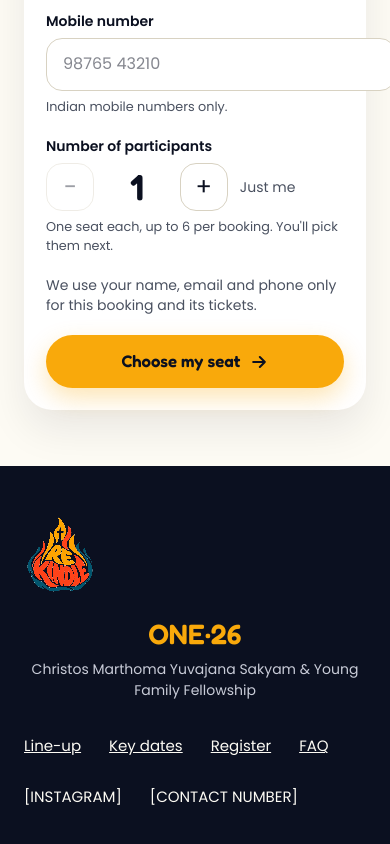
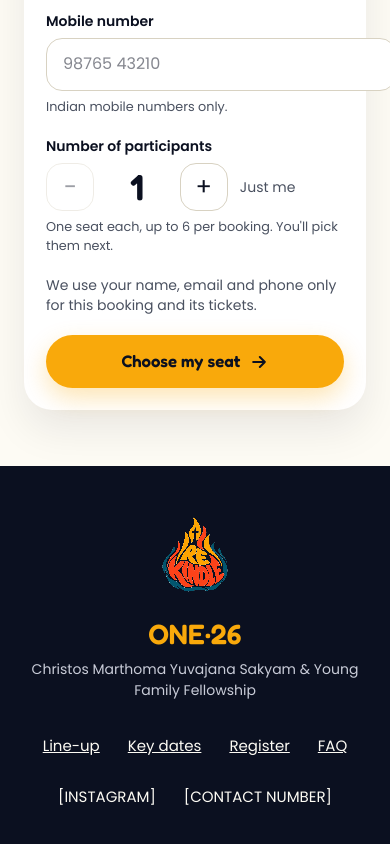
Before and after one commit to loneryderr536/Rekindle-27, a Next.js app: page /register in a window 390 px wide. Shown: the part 919-1763 px from the top of the page. Built offline with nearby package versions, Linux system fonts and the light colour scheme.

Commit message:
footer logo center for mobile view

```diff
--- a/src/app/landing.css
+++ b/src/app/landing.css
@@ -597,6 +597,9 @@ html:has(#o26-root) body {
   #faq { border-radius: 28px; }
   .o26-footer > div { justify-content: center; text-align: center; }
   .o26-footer > div > div { align-items: center; }
+  .o26-foot-brand { flex-direction: column; justify-content: center; }
+  .o26-foot-name { align-items: center; }
+  .o26-foot-links { justify-content: center; }
 }
 
 /* Pages other than the landing page show the header from the start, in the page flow. */
```
